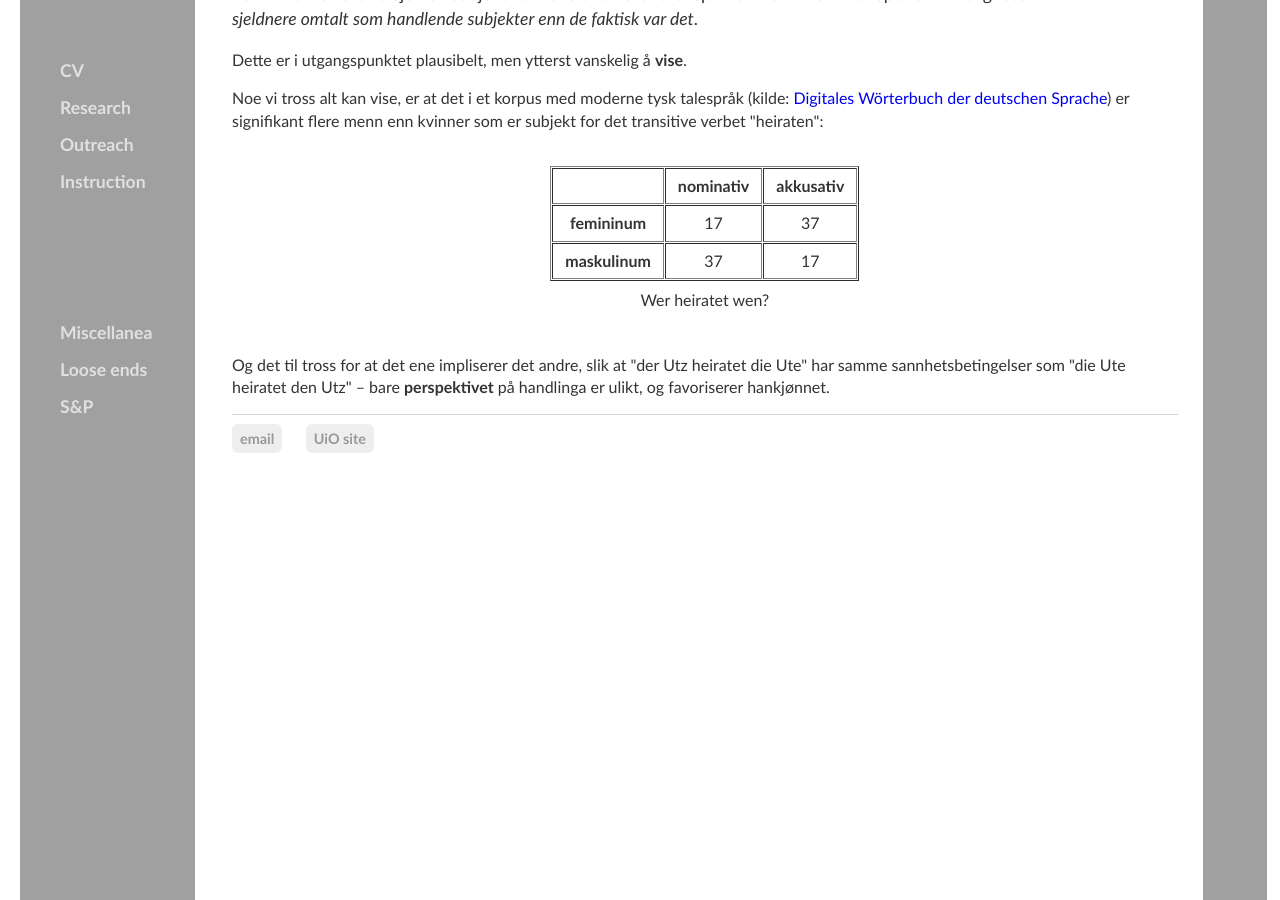
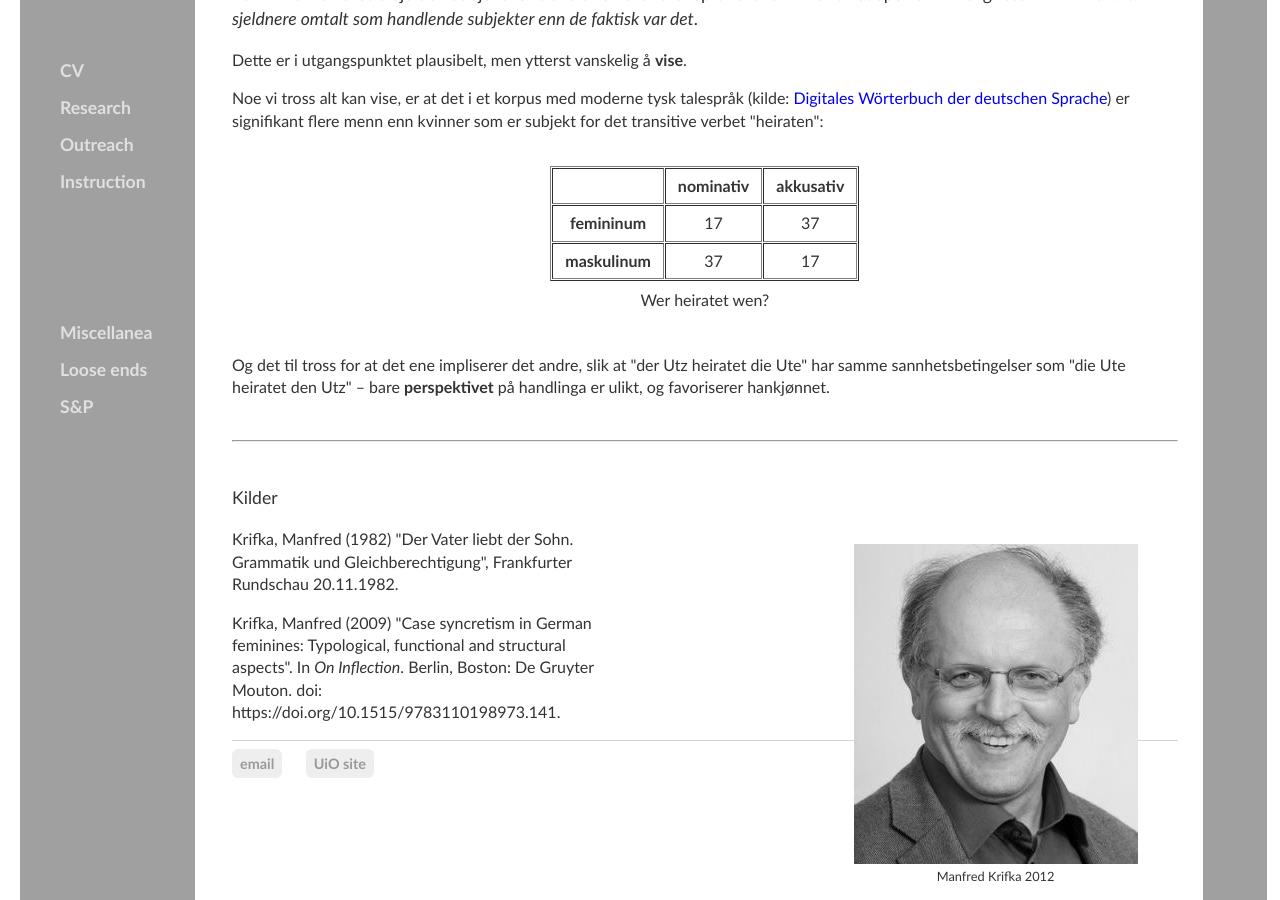
Before and after one commit to kjelljs/kjelljs.github.io, a Jekyll site: the page built from dissemination/kasus.html, in a window 1280 px wide and 900 px high, scrolled down 3256 px. Built offline with Jekyll 4.4.1, drawn with Linux system fonts in a browser that asks for light colours.

Commit message:
Update kasus.html

```diff
--- a/dissemination/kasus.html
+++ b/dissemination/kasus.html
@@ -187,3 +187,9 @@ figcaption {
 <p>Og det til tross for at det ene impliserer det andre, slik at "der Utz heiratet die Ute" har samme sannhetsbetingelser som "die Ute heiratet den Utz" –
 	bare <b>perspektivet</b> på handlinga er ulikt, og favoriserer hankjønnet.
 </p>
+</br>
+<hr />
+</br>
+<div class="ingress"><p>Kilder</p></div>
+<div style="float:right;"><figure style="padding-left: 200px;"><img src="/pics/krifka.jpg" style="heigth: 240px;" /><figcaption>Manfred Krifka 2012</figcaption></figure></div><p>Krifka, Manfred (1982) "Der Vater liebt der Sohn. Grammatik und Gleichberechtigung", Frankfurter Rundschau 20.11.1982.</p>
+<p>Krifka, Manfred (2009) "Case syncretism in German feminines: Typological, functional and structural aspects". In <i>On Inflection</i>. Berlin, Boston: De Gruyter Mouton. doi: https://doi.org/10.1515/9783110198973.141.</p>
```
